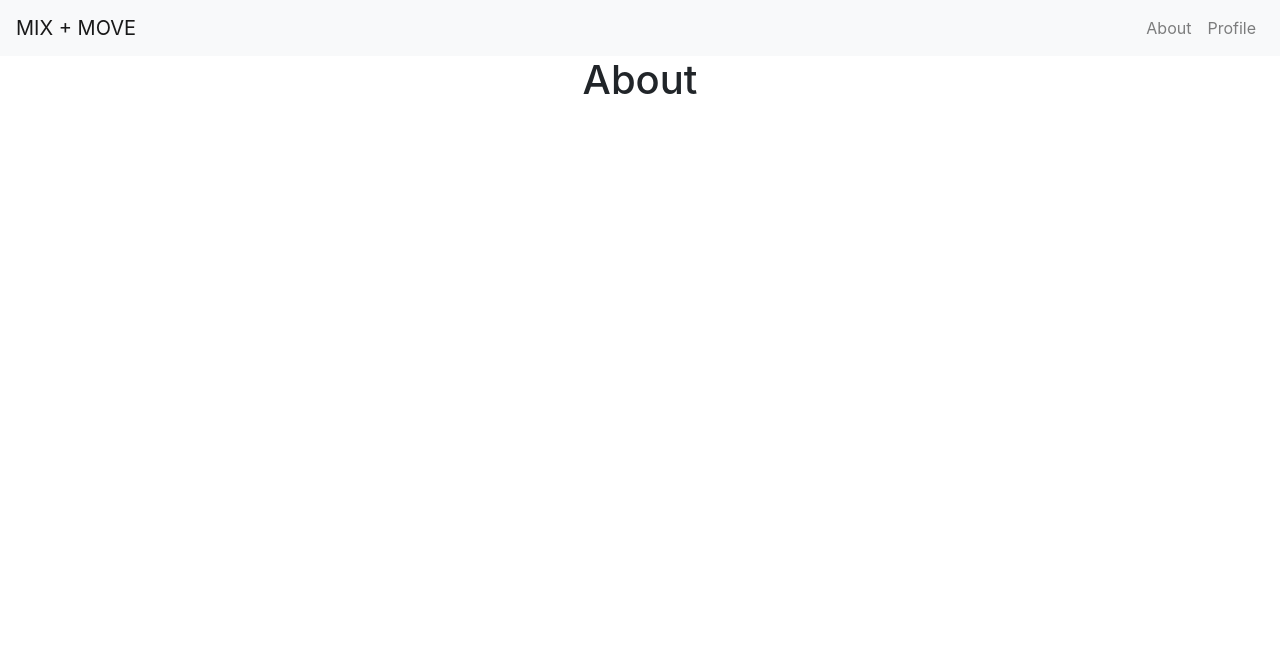
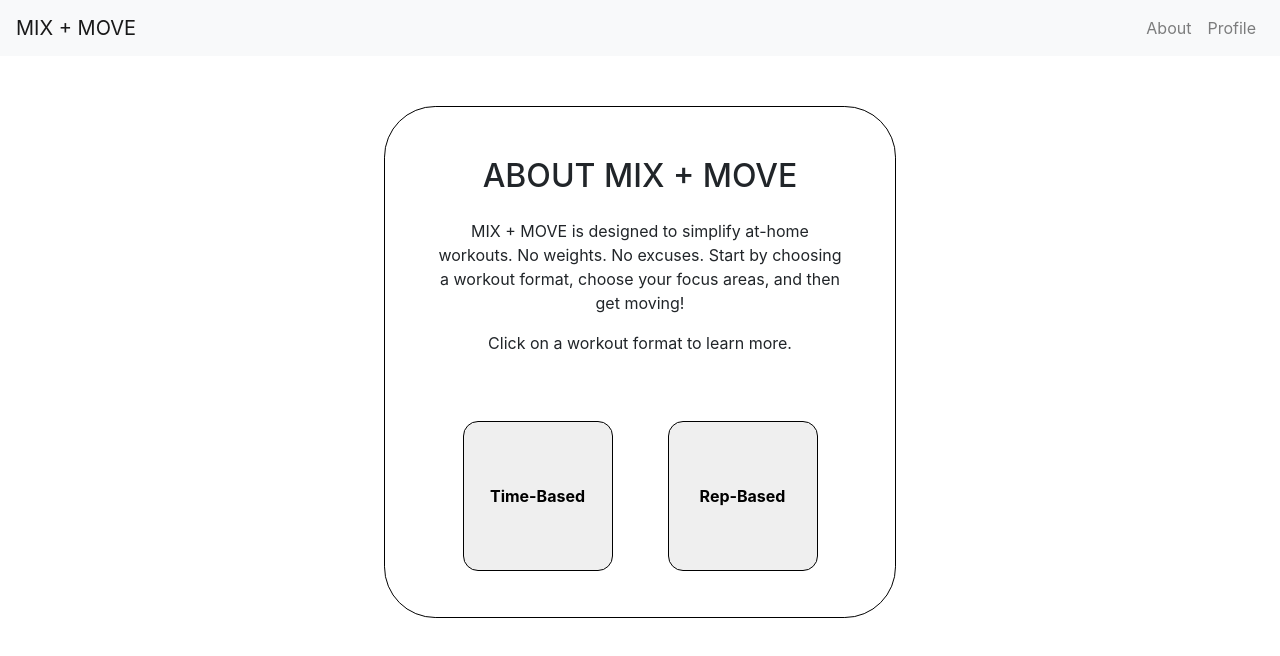
Before and after one commit to kaitvan/mix-and-move, a React (Create React App) app in the folder mixandmove.ui/: page /About in a window 1280 px wide. Shown: the top 656 px of the page. Built offline with nearby package versions, Linux system fonts and the light colour scheme.

Commit message:
working on about view content

```diff
--- a/mixandmove.ui/src/Styles/index.scss
+++ b/mixandmove.ui/src/Styles/index.scss
@@ -1,5 +1 @@
 @import '~bootstrap/scss/bootstrap';
-
-.App {
-    background-color: indianred;
-}
--- a/mixandmove.ui/src/Views/About.tsx
+++ b/mixandmove.ui/src/Views/About.tsx
@@ -4,7 +4,15 @@ class About extends Component {
     render(): JSX.Element {
         return (
             <div>
-                <h1>About</h1>
+                <div className="bubble">
+                    <h2 className="pb-3">ABOUT MIX + MOVE</h2>
+                    <p>MIX + MOVE is designed to simplify at-home workouts. No weights. No excuses. Start by choosing a workout format, choose your focus areas, and then get moving!</p>
+                    <p>Click on a workout format to learn more.</p>
+                    <div className="d-flex justify-content-center">
+                        <button className="mini-bubble">Time-Based</button>
+                        <button className="mini-bubble">Rep-Based</button>
+                    </div>
+                </div>
             </div>
         )
     }
--- a/mixandmove.ui/src/index.scss
+++ b/mixandmove.ui/src/index.scss
@@ -1,3 +1,5 @@
+@import '~bootstrap/scss/bootstrap';
+
 body {
   margin: 0;
   font-family: -apple-system, BlinkMacSystemFont, 'Segoe UI', 'Roboto', 'Oxygen',
@@ -11,3 +13,26 @@ code {
   font-family: source-code-pro, Menlo, Monaco, Consolas, 'Courier New',
     monospace;
 }
+
+.bubble {
+  width: 40vw;
+  height: 40vw;
+  border: black 1px solid;
+  border-radius: 10%;
+  padding: 50px;
+  margin: auto;
+  margin-top: 50px;
+}
+
+.mini-bubble {
+  width: 150px;
+  height: 150px;
+  border: black 1px solid;
+  border-radius: 10%;
+  display: flex;
+  align-items: center;
+  justify-content: center;
+  font-weight: bold;
+  margin: auto;
+  margin-top: 50px;
+}
```
